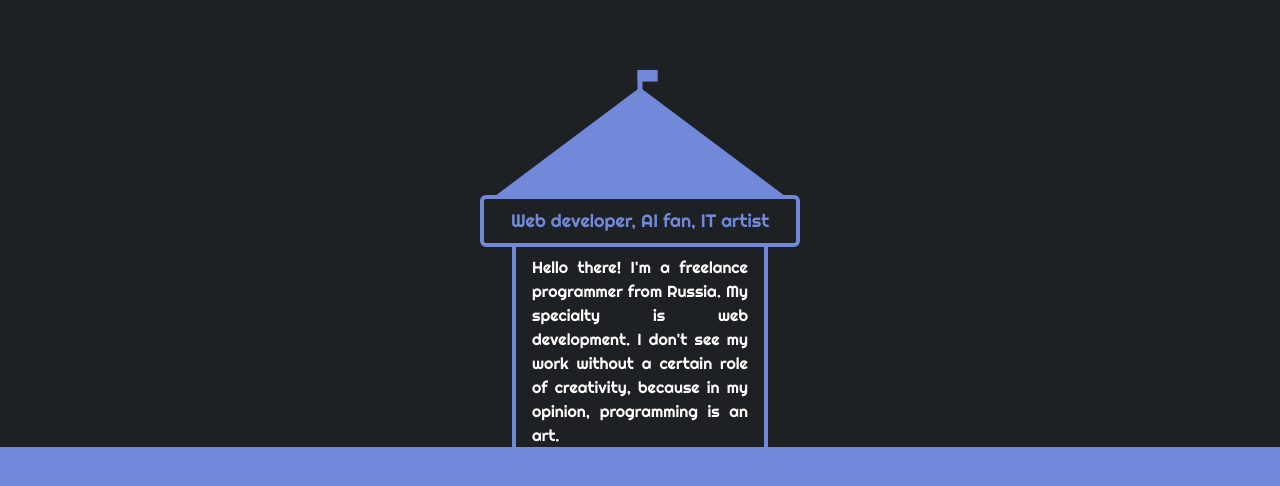
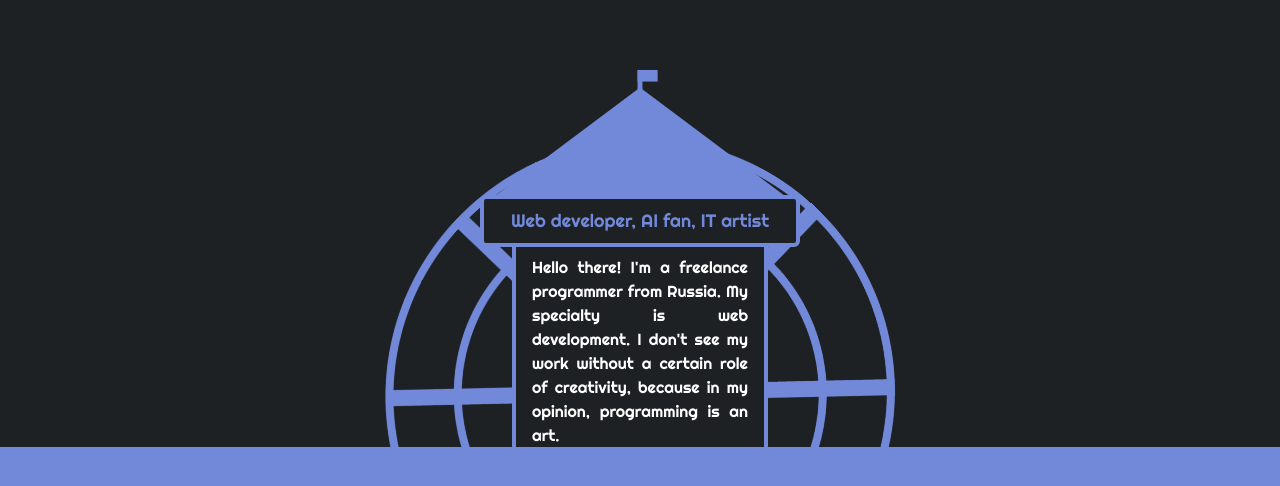
Before and after one commit to SharapaGorg/sharapa-site, a Nuxt app: page / in a window 1280 px wide. Shown: the part 1053-1539 px from the top of the page. Built offline with nearby package versions, Linux system fonts and the light colour scheme.

Commit message:
feat: rotating windmill

```diff
--- a/assets/css/main.css
+++ b/assets/css/main.css
@@ -71,11 +71,11 @@ body {
 
 .about-header {
   @apply text-aqua border-4 border-aqua rounded-md px-3 py-2
-  w-full text-center text-lg
+  w-full text-center text-lg bg-dark
 }
 
 .about-content {
-  @apply text-white w-[80%] mx-auto text-justify pt-2
+  @apply text-white w-[80%] mx-auto text-justify pt-2 bg-dark
   border-l-4 border-r-4 border-aqua px-4 min-h-[250px];
 }
 
@@ -87,8 +87,21 @@ body {
   @apply h-[100px] w-screen bg-aqua absolute bottom-[-100vh] left-0;
 }
 
+.bottom-header {
+  @apply mx-auto w-fit text-2xl font-bold mt-[34px]
+}
+
+.wheel-container {
+  @apply absolute w-[200vw] left-[-50vw] md:left-0 md:w-screen bottom-[-100px];
+}
+
+.wheel {
+  @apply w-[75%] md:w-2/3 lg:w-[40%] block mx-auto;
+  transition : all .1s ease;
+}
+
 .item-content {
-  @apply absolute bottom-[50px] w-screen
+  @apply absolute bottom-[50px] w-screen z-50
 }
 
 .projects-box {
--- a/pages/index.vue
+++ b/pages/index.vue
@@ -1,7 +1,5 @@
 <template>
   <div class="root">
-    <div class="bottom"></div>
-
     <video id="background-video" autoplay loop muted poster="background.png">
       <source src="shgBack.mp4" type="video/mp4">
     </video>
@@ -23,8 +21,13 @@
         </div>
       </div>
 
+
       <div class="content-slider">
         <div class="item" id="About">
+          <div class="wheel-container">
+            <img src="@/static/wheel.png" class="wheel" ref="wheel"/>
+          </div>
+
           <div class="item-content">
             <div class="about-box">
               <img src="@/static/city/mainRoof.svg" class="roof"/>
@@ -43,7 +46,8 @@
             <div class="projects-box">
                 <div class="house">
                   <project-card
-                    v-for="project in projects" :key="project.title"
+                    v-for="project in projects"
+                    :key="project.title"
                     :title = "project.title"
                     :lang="project.lang"
                     :link = "project.link"
@@ -57,6 +61,8 @@
         </div>
       </div>
     </div>
+
+    <div class="bottom z-50"></div>
   </div>
 </template>
 
@@ -67,6 +73,7 @@ export default {
     return {
       checkpoints: ['About', 'Projects', 'Social', 'Team'],
       currentPoint: 'About',
+      wheelRotation : 0,
       projects: [
         {
           title : "Ayugram",
@@ -89,21 +96,12 @@ export default {
           link : ""
         },
         {
-          title : "aiogram-framework",
-          lang : "Python",
-          link : ""
-        },
-        {
           title : "EventsManager",
           lang : "Vue, Python",
           link : ""
         }
       ]
     }
-  },
-  mounted() {
-    // TODO paint city and type some text in house bodies
-    this.selectPoint('About', true)
   },
   methods: {
     selectPoint(point, isMounted) {
@@ -126,6 +124,15 @@ export default {
         })
       }
     }
-  }
+  },
+  mounted() {
+    // TODO paint city and type some text in house bodies
+    this.selectPoint('About', true)
+
+    setInterval(() => {
+        this.$refs.wheel.style.transform = `rotateZ(${this.wheelRotation}deg)`
+        this.wheelRotation += 5;
+    }, 50)
+  },
 }
 </script>
```
Also changed, not shown: static/wheel.png (added).
